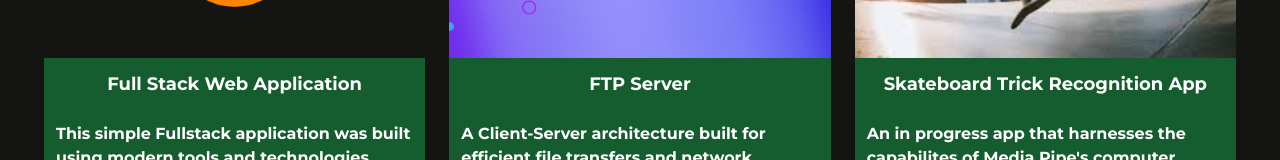
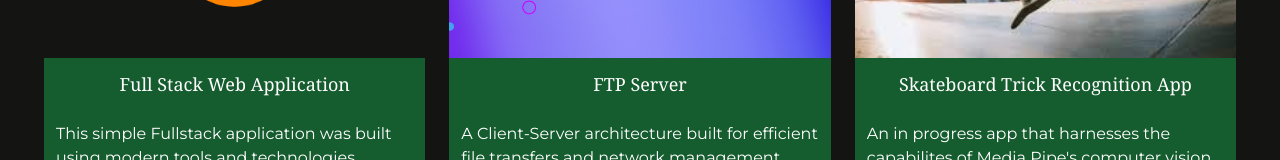
Before and after one commit to IMARTYI/Portfolio-Website, a React (Vite) app: page / in a window 1280 px wide. Shown: the part 2167-2327 px from the top of the page. Built offline with nearby package versions, Linux system fonts and the light colour scheme.

Commit message:
font change

```diff
--- a/src/port.jsx
+++ b/src/port.jsx
@@ -90,7 +90,7 @@ function Pastprojects() {
         {projects.map((project, index) => (
           <div
             key={index}
-            className="flex flex-col font-bold text-white transform transition-transform duration-300 ease-in-out hover:scale-105 hover:shadow-xl hover:translate-y-2 rounded-b-lg rounded-md"
+            className="flex flex-col font-sarif text-white transform transition-transform duration-300 ease-in-out hover:scale-105 hover:shadow-xl hover:translate-y-2 rounded-b-lg rounded-md"
           >
             <div className="relative overflow-hidden">
               <img
@@ -100,7 +100,7 @@ function Pastprojects() {
               />
             </div>
             <div className="bg-green-600 bg-opacity-50 text-center p-3">
-              <h3 className="text-lg font-semibold">{project.title}</h3>
+              <h3 className="text-lg font-serif">{project.title}</h3>
             </div>
             <div className="text-white p-3 bg-green-600 bg-opacity-50">
               <p>{project.description}</p>
```
